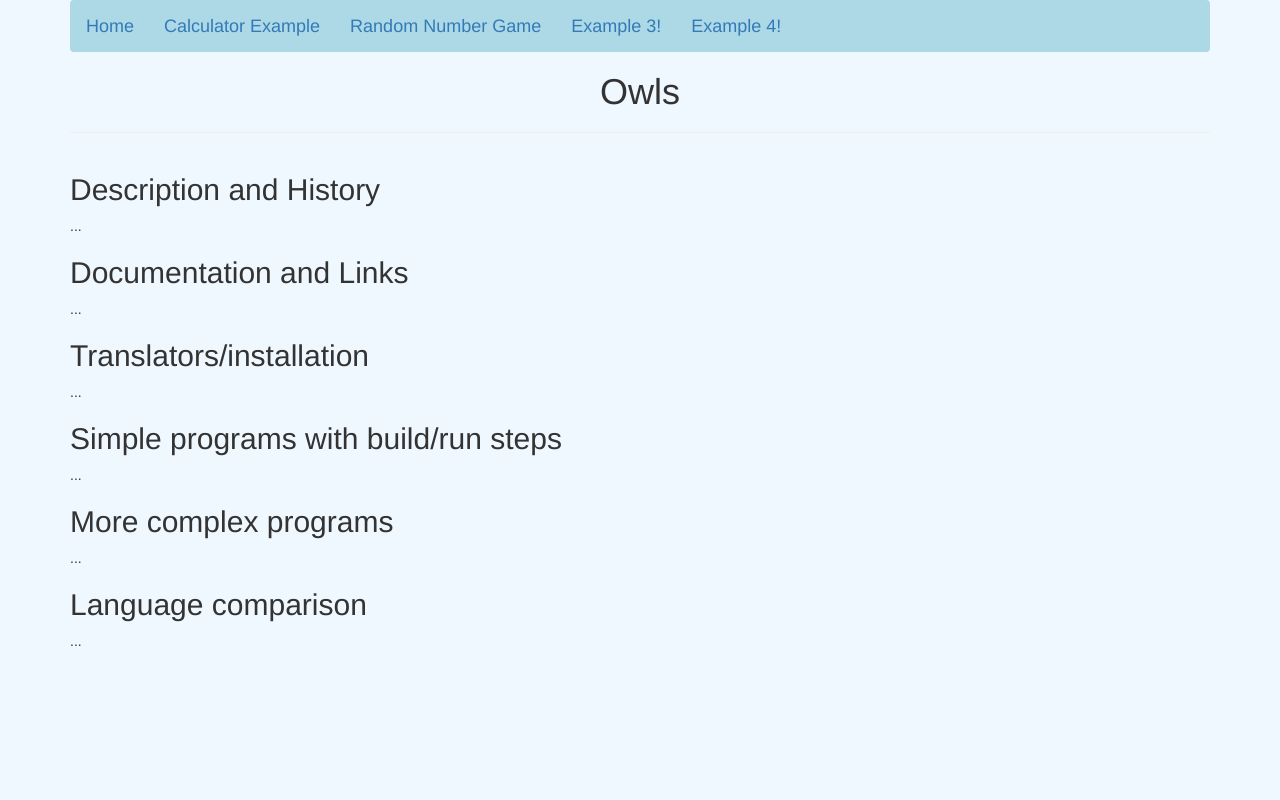
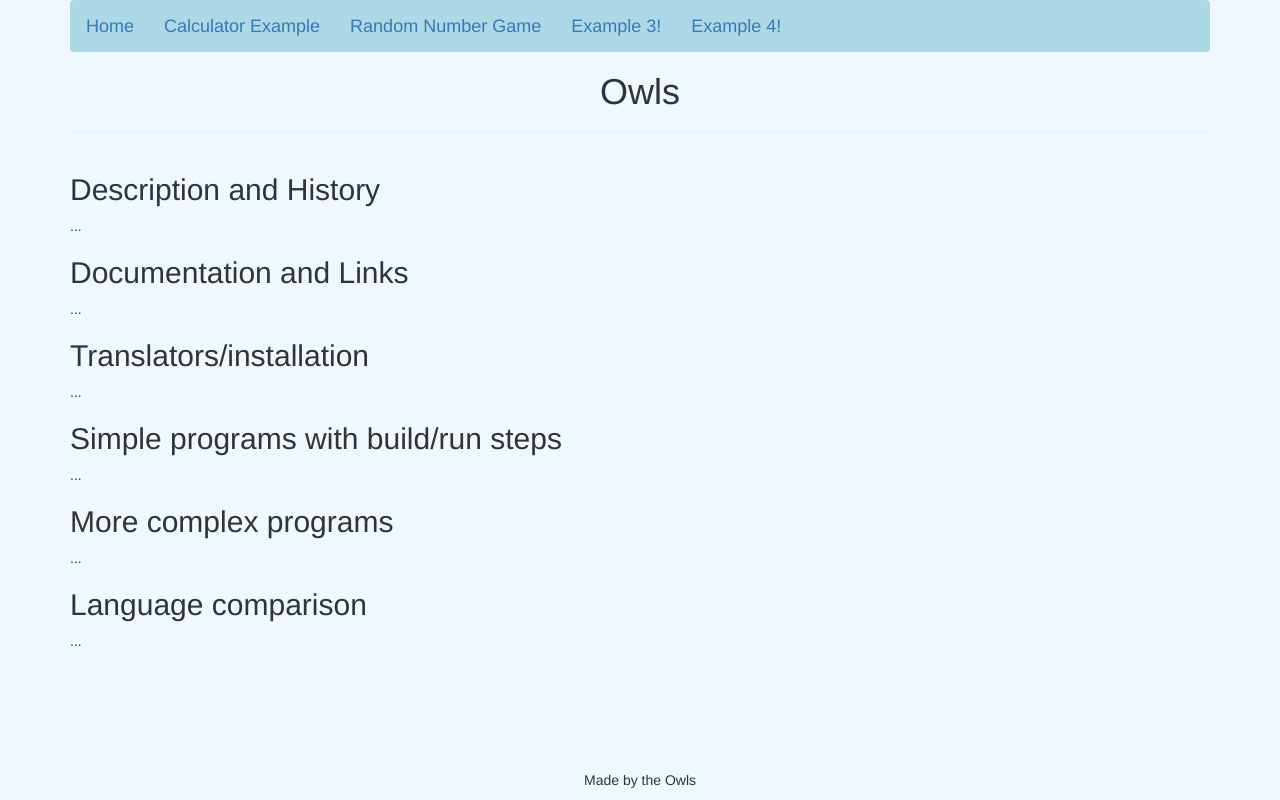
Before and after one commit to AustinWalkerHunter/goLive, a plain HTML site: page index.html in a window 1280 px wide. Drawn offline with nearby package versions, Linux system fonts and the light colour scheme.

Commit message:
Added footer

```diff
--- a/index.html
+++ b/index.html
@@ -12,7 +12,7 @@
 </head>
 
 <body>
-    <div>
+    <div class="main-container">
         <div class="container">
             <nav class="navbar">
                 <a class="navbar-brand" href="#index.html">Home</a>
@@ -40,11 +40,12 @@
             <h2>Language comparison</h2>
             <p>...</p>
         </div>
+        <footer>
+            <div class="text-center">
+                <p> Made by the Owls </p>
+            </div>
+        </footer>
     </div>
 </body>
-<!--<footer>-->
-<!--    <div class="text-center">-->
-<!--        <p> Made by the Owls </p>-->
-<!--    </div>-->
-<!--</footer>-->
+
 </html>
--- a/styles.css
+++ b/styles.css
@@ -1,3 +1,17 @@
+html,
+body {
+    height: 100%;
+    position: relative;
+}
+
+.main-container {
+    min-height: 100vh; /* will cover the 100% of viewport */
+    overflow: hidden;
+    display: block;
+    position: relative;
+    padding-bottom: 100px; /* height of your footer */
+}
+
 .navbar {
     background: lightblue;
 }
@@ -8,3 +22,9 @@ body {
 output {
     display: inline;
 }
+
+footer {
+    position: absolute;
+    bottom: 0;
+    width: 100%;
+}
```
Also changed, not shown: NumberGame.html (+7 -0 lines), calculator.html (+7 -0 lines).
